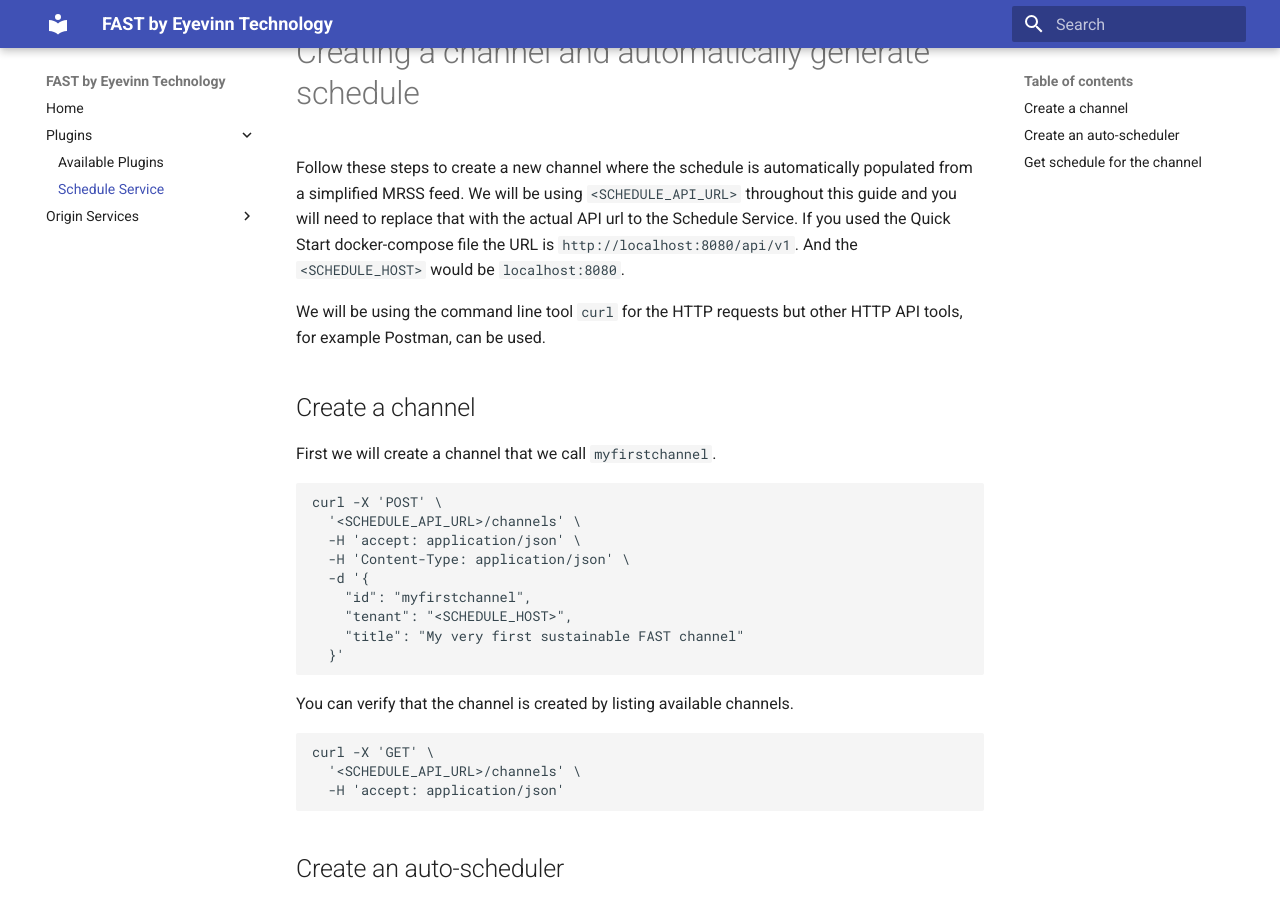
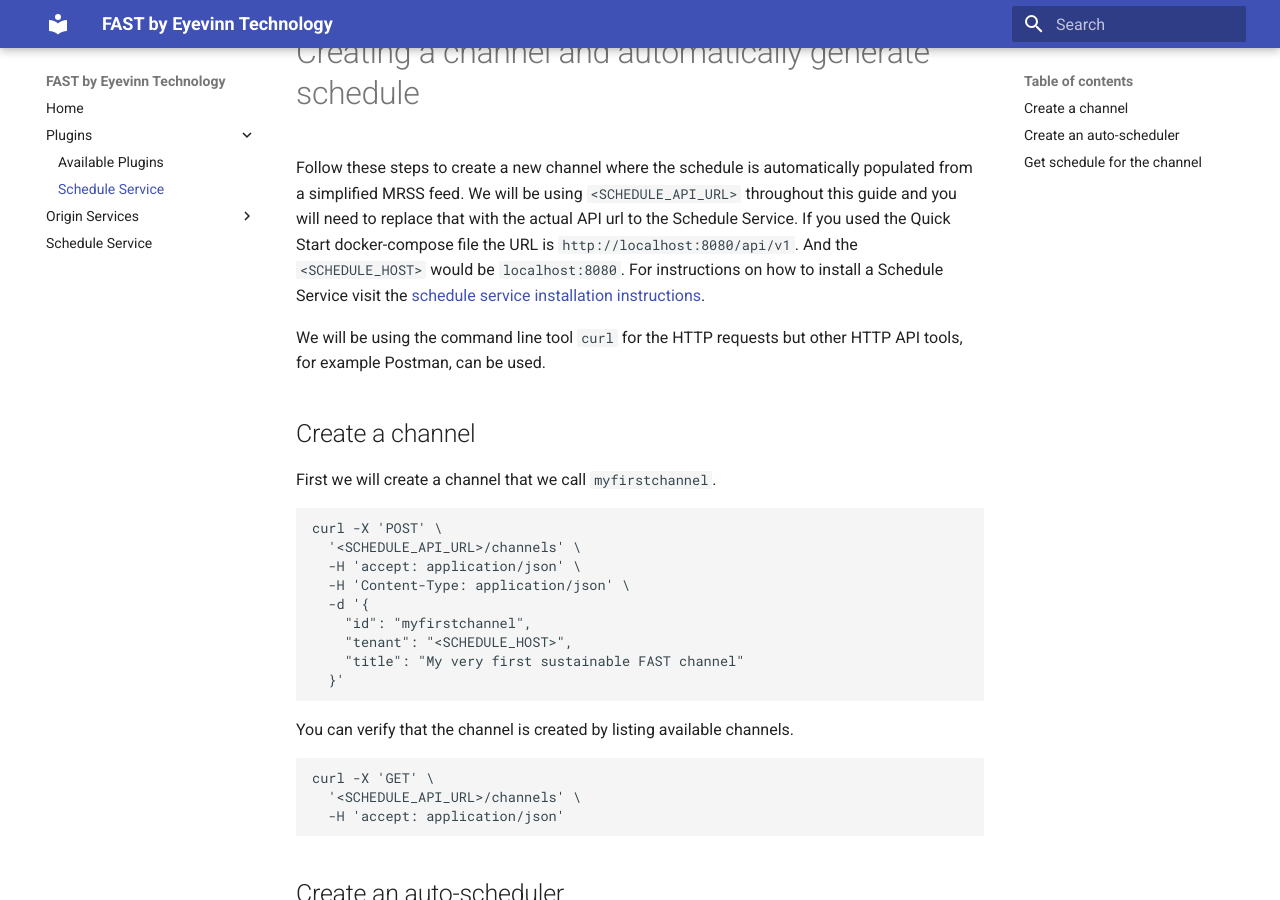
Before and after one commit to Eyevinn/docker-fast, an MkDocs documentation site: the page built from docs/plugins/schedule_service.md, in a window 1280 px wide and 900 px high, scrolled down 488 px. Built offline with MkDocs 1.6.1 and Material for MkDocs 9.7.7, drawn with Linux system fonts in a browser that asks for light colours.

Commit message:
docs: schedule service installation instructions (#12)

```diff
--- a/docs/plugins/schedule_service.md
+++ b/docs/plugins/schedule_service.md
@@ -4,7 +4,7 @@
 
 # Creating a channel and automatically generate schedule
 
-Follow these steps to create a new channel where the schedule is automatically populated from a simplified MRSS feed. We will be using `<SCHEDULE_API_URL>` throughout this guide and you will need to replace that with the actual API url to the Schedule Service. If you used the Quick Start docker-compose file the URL is `http://localhost:8080/api/v1`. And the `<SCHEDULE_HOST>` would be `localhost:8080`.
+Follow these steps to create a new channel where the schedule is automatically populated from a simplified MRSS feed. We will be using `<SCHEDULE_API_URL>` throughout this guide and you will need to replace that with the actual API url to the Schedule Service. If you used the Quick Start docker-compose file the URL is `http://localhost:8080/api/v1`. And the `<SCHEDULE_HOST>` would be `localhost:8080`. For instructions on how to install a Schedule Service visit the [schedule service installation instructions](../schedule_service.md).
 
 We will be using the command line tool `curl` for the HTTP requests but other HTTP API tools, for example Postman, can be used.
 
--- a/mkdocs.yml
+++ b/mkdocs.yml
@@ -10,6 +10,7 @@
   - Origin Services:
     - Overview: origins.md
     - AWS MediaPackage: origin/aws_mediapackage.md
+  - Schedule Service: schedule_service.md
 theme:
   name: material
 
```
Also changed, not shown: docs/index.md (+7 -0 lines), docs/schedule_service.md (added, +31 -0 lines).
